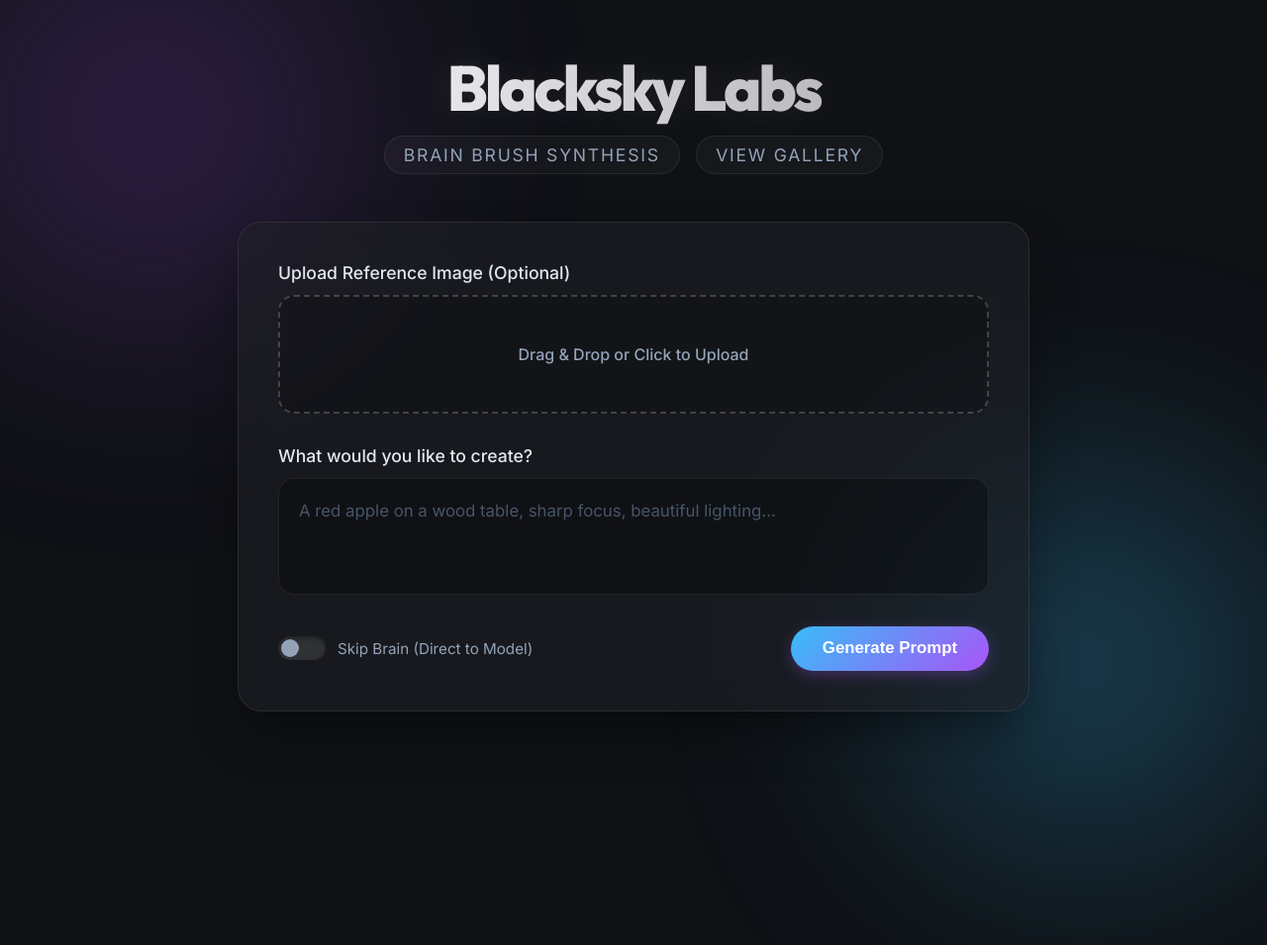
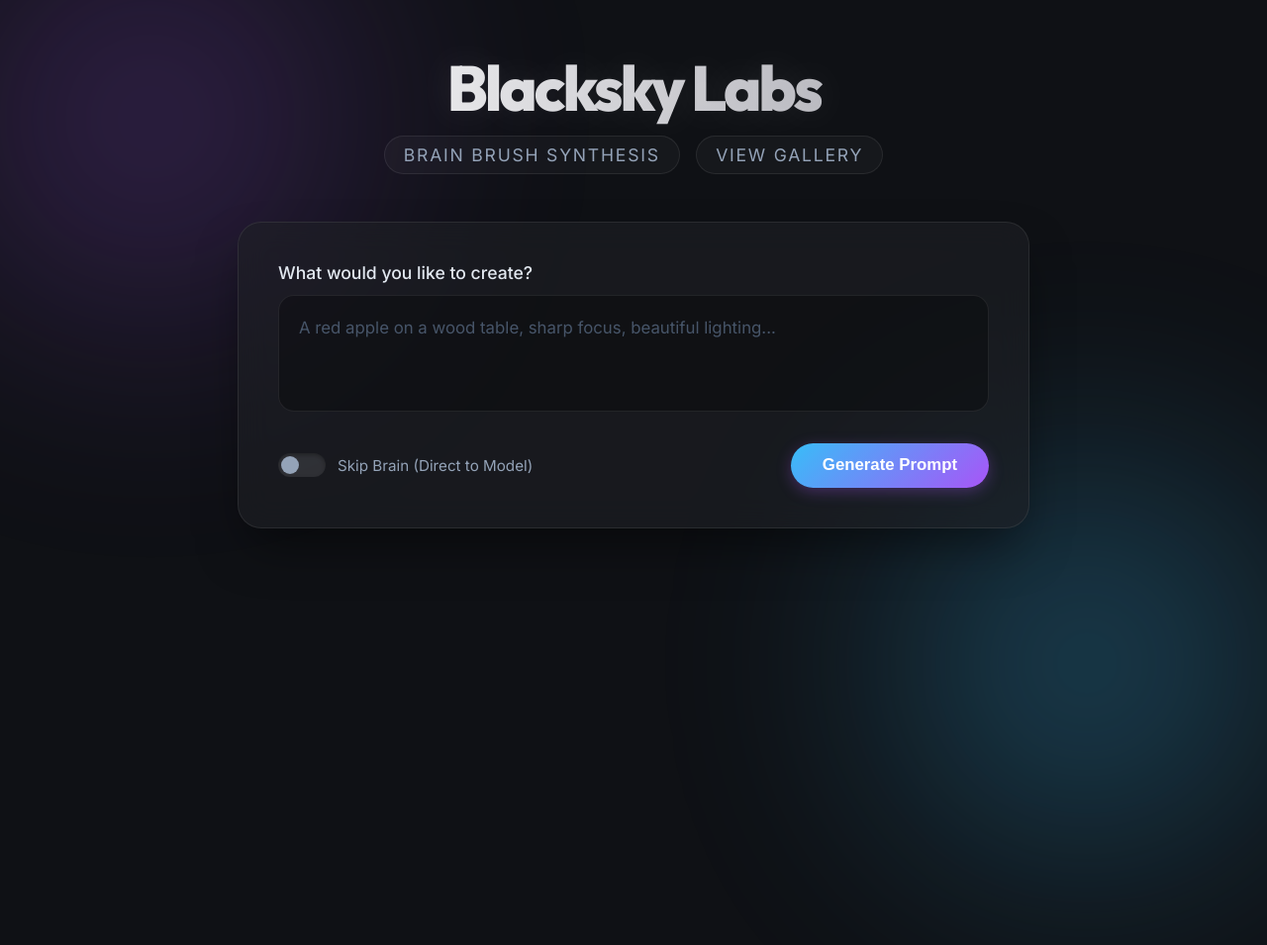
Before and after one commit to ethoz1970/imagezzz, a Flask app: page / in a window 1280 px wide; the page is wider, and only the part inside the window is pictured. Shown: that part at 99% size. Run offline with Flask 3, Linux system fonts and the light colour scheme; some libraries are stand-ins or nearby versions.

Commit message:
full rewrite to use Apple metal no more flux baby paw

```diff
--- a/requirements.txt
+++ b/requirements.txt
@@ -1,7 +1,5 @@
-torch
-diffusers
-transformers
-accelerate
+mlx
+mflux
 requests
 Flask
 flask-cors
--- a/server.py
+++ b/server.py
@@ -49,27 +49,14 @@ def gallery():
 @app.route("/api/elaborate_prompt", methods=["POST"])
 def elaborate_prompt():
     try:
-        # Check if the request is multipart/form-data
-        if not request.content_type.startswith('multipart/form-data'):
-             prompt = request.json.get("prompt") if request.json else None
-             image_file = None
-        else:
-             prompt = request.form.get("prompt")
-             image_file = request.files.get("image")
+        data = request.get_json() or {}
+        prompt = data.get("prompt")
 
         if not prompt:
             return jsonify({"error": "Missing 'prompt' in request body"}), 400
 
-        image_base64 = None
-
-        # We don't save the image payload to disk here since we don't need it
-        # beyond elaboration unless the user proceeds to synthesis. Let's just
-        # convert it in memory if provided.
-        if image_file and image_file.filename != '':
-            image_base64 = base64.b64encode(image_file.read()).decode("utf-8")
-
         # Step 1: Brain (Expand Prompt)
-        final_prompt = enhance_prompt_with_ollama(prompt, image_base64)
+        final_prompt = enhance_prompt_with_ollama(prompt, None)
 
         return jsonify({"expanded_prompt": final_prompt}), 200
 
@@ -80,35 +67,12 @@ def elaborate_prompt():
 @app.route("/api/generate", methods=["POST"])
 def generate():
     try:
-        # Check if the request is multipart/form-data
-        if not request.content_type.startswith('multipart/form-data'):
-             # fallback to old behavior if JSON is still sent randomly
-             prompt = request.json.get("prompt") if request.json else None
-             skip_brain = request.json.get("skip_brain", False) if request.json else False
-             strength = 0.75
-             image_file = None
-        else:
-             prompt = request.form.get("prompt")
-             skip_brain_str = request.form.get("skip_brain", "false").lower()
-             skip_brain = skip_brain_str == "true" or skip_brain_str == "on"
-             strength_str = request.form.get("strength")
-             strength = float(strength_str) if strength_str else 0.75
-             image_file = request.files.get("image")
+        data = request.get_json() or {}
+        prompt = data.get("prompt")
+        skip_brain = data.get("skip_brain", False)
 
         if not prompt:
             return jsonify({"error": "Missing 'prompt' in request body"}), 400
-
-        init_image_path = None
-        image_base64 = None
-
-        # Save uploaded image and prepare for processing
-        if image_file and image_file.filename != '':
-            timestamp = int(time.time())
-            init_image_path = os.path.join(UPLOAD_DIR, f"upload_{timestamp}_{image_file.filename}")
-            image_file.save(init_image_path)
-
-            with open(init_image_path, "rb") as image_f:
-                image_base64 = base64.b64encode(image_f.read()).decode("utf-8")
 
         def generate_stream():
             try:
@@ -122,7 +86,7 @@ def generate():
                     yield f"data: {json.dumps({'status': 'brain_done', 'expanded_prompt': final_prompt})}\n\n"
                 else:
                     yield f"data: {json.dumps({'status': 'brain_start'})}\n\n"
-                    final_prompt = enhance_prompt_with_ollama(prompt, image_base64)
+                    final_prompt = enhance_prompt_with_ollama(prompt, None)
                     yield f"data: {json.dumps({'status': 'brain_done', 'expanded_prompt': final_prompt})}\n\n"
 
                 # Step 2: Brush (Generate Image)
@@ -149,7 +113,7 @@ def generate():
 
                 def run_generation():
                     try:
-                        generate_image_with_flux(final_prompt, output_path, init_image_path, strength, thread_progress_callback)
+                        generate_image_with_flux(final_prompt, output_path, thread_progress_callback)
                         end_time = time.time()
                         generation_time = end_time - start_time
 
@@ -180,13 +144,6 @@ def generate():
 
                 thread.join()
 
-                # Cleanup uploaded image
-                if init_image_path and os.path.exists(init_image_path):
-                    try:
-                        os.remove(init_image_path)
-                    except Exception as e:
-                        print(f"[API] Cleanup error: {e}")
-
             except Exception as e:
                 print(f"[API] Error: {e}")
                 yield f"data: {json.dumps({'status': 'error', 'error': str(e)})}\n\n"
--- a/static/app.js
+++ b/static/app.js
@@ -16,94 +16,14 @@ document.addEventListener('DOMContentLoaded', () => {
     const generationTimer = document.getElementById('generation-timer');
     const finalTimeText = document.getElementById('final-time-text');
 
-    const dropZone = document.getElementById('drop-zone');
-    const fileInput = document.getElementById('file-input');
-    const previewContainer = document.getElementById('image-preview-container');
-    const imagePreview = document.getElementById('image-preview');
-    const removeBtn = document.getElementById('remove-image-btn');
-
-    const strengthContainer = document.getElementById('strength-container');
-    const strengthSlider = document.getElementById('strength-slider');
-    const strengthVal = document.getElementById('strength-val');
-
     const promptReviewPanel = document.getElementById('prompt-review-panel');
     const elaboratedPromptTextarea = document.getElementById('elaborated-prompt');
     const rerollBtn = document.getElementById('reroll-btn');
 
-    let currentImageFile = null;
     let currentPhase = 'initial'; // 'initial' or 'review'
 
-    // Drag & Drop handlers
-    ['dragenter', 'dragover', 'dragleave', 'drop'].forEach(eventName => {
-        if (dropZone) dropZone.addEventListener(eventName, preventDefaults, false);
-    });
+    // Dynamic loading text phases
 
-    function preventDefaults(e) {
-        e.preventDefault();
-        e.stopPropagation();
-    }
-
-    ['dragenter', 'dragover'].forEach(eventName => {
-        if (dropZone) dropZone.addEventListener(eventName, () => dropZone.classList.add('drop-zone--over'), false);
-    });
-
-    ['dragleave', 'drop'].forEach(eventName => {
-        if (dropZone) dropZone.addEventListener(eventName, () => dropZone.classList.remove('drop-zone--over'), false);
-    });
-
-    if (dropZone) {
-        dropZone.addEventListener('drop', (e) => {
-            const dt = e.dataTransfer;
-            const files = dt.files;
-            handleFiles(files);
-        });
-
-        dropZone.addEventListener('click', () => {
-            if (!currentImageFile) fileInput.click();
-        });
-    }
-
-    if (fileInput) {
-        fileInput.addEventListener('change', function () {
-            handleFiles(this.files);
-        });
-    }
-
-    function handleFiles(files) {
-        if (files.length) {
-            const file = files[0];
-            if (file.type.startsWith('image/')) {
-                currentImageFile = file;
-                const reader = new FileReader();
-                reader.readAsDataURL(file);
-                reader.onload = () => {
-                    imagePreview.src = reader.result;
-                    previewContainer.classList.remove('hidden');
-                    strengthContainer.classList.remove('hidden');
-                };
-            } else {
-                alert("Please upload an image file.");
-            }
-        }
-    }
-
-    if (removeBtn) {
-        removeBtn.addEventListener('click', (e) => {
-            e.stopPropagation(); // prevent triggering the click on dropzone
-            currentImageFile = null;
-            fileInput.value = '';
-            imagePreview.src = '';
-            previewContainer.classList.add('hidden');
-            strengthContainer.classList.add('hidden');
-        });
-    }
-
-    // Slider value update
-    if (strengthSlider) {
-        strengthSlider.addEventListener('input', (e) => {
-            strengthVal.textContent = parseFloat(e.target.value).toFixed(2);
-        });
-    }
 
     // Dynamic loading text phases
     const loadingStates = {
@@ -207,17 +127,13 @@ document.addEventListener('DOMContentLoaded', () => {
         setFormState(true);
         btnText.textContent = "Elaborating Prompt...";
 
-        const formData = new FormData();
-        formData.append('prompt', prompt);
-
-        if (currentImageFile) {
-            formData.append('image', currentImageFile);
-        }
-
         try {
             const response = await fetch('/api/elaborate_prompt', {
                 method: 'POST',
-                body: formData
+                headers: {
+                    'Content-Type': 'application/json'
+                },
+                body: JSON.stringify({ prompt: prompt })
             });
 
             if (!response.ok) {
@@ -254,19 +170,13 @@ document.addEventListener('DOMContentLoaded', () => {
         progressContainer.classList.add('hidden');
         progressBar.style.width = '0%';
 
-        const formData = new FormData();
-        formData.append('prompt', finalPrompt);
-        formData.append('skip_brain', true); // Force skip brain for generation
-
-        if (currentImageFile) {
-            formData.append('image', currentImageFile);
-            formData.append('strength', strengthSlider.value);
-        }
-
         try {
             const response = await fetch('/api/generate', {
                 method: 'POST',
-                body: formData
+                headers: {
+                    'Content-Type': 'application/json'
+                },
+                body: JSON.stringify({ prompt: finalPrompt, skip_brain: true })
             });
 
             if (!response.ok) {
--- a/templates/index.html
+++ b/templates/index.html
@@ -27,31 +27,10 @@
         <section class="generator-panel glass-panel">
             <form id="generate-form">
                 <div class="input-group">
-                    <label>Upload Reference Image (Optional)</label>
-                    <div class="drop-zone" id="drop-zone">
-                        <span class="drop-zone__prompt">Drag & Drop or Click to Upload</span>
-                        <input type="file" id="file-input" class="drop-zone__input" accept="image/*">
-                        <div class="drop-zone__preview hidden" id="image-preview-container">
-                            <img id="image-preview" src="" alt="Preview">
-                            <button type="button" class="remove-btn" id="remove-image-btn">×</button>
-                        </div>
-                    </div>
-                </div>
-
-                <div class="input-group">
                     <label for="prompt-input">What would you like to create?</label>
                     <textarea id="prompt-input"
                         placeholder="A red apple on a wood table, sharp focus, beautiful lighting..." rows="3"
                         required></textarea>
-                </div>
-
-                <div class="input-group hidden" id="strength-container">
-                    <div class="strength-header">
-                        <label for="strength-slider">Image Transformation Strength</label>
-                        <span id="strength-val">0.75</span>
-                    </div>
-                    <input type="range" id="strength-slider" min="0.0" max="1.0" step="0.05" value="0.75"
-                        class="custom-slider">
                 </div>
 
                 <div class="input-group hidden" id="prompt-review-panel">
```
Also changed, not shown: info.md (+1 -3 lines), pipeline.py (+45 -82 lines), static/outputs/generated_1772566145.json (added, +1 -0 lines), static/outputs/generated_1772566145.png (added), test.png (added), 2 other files.
